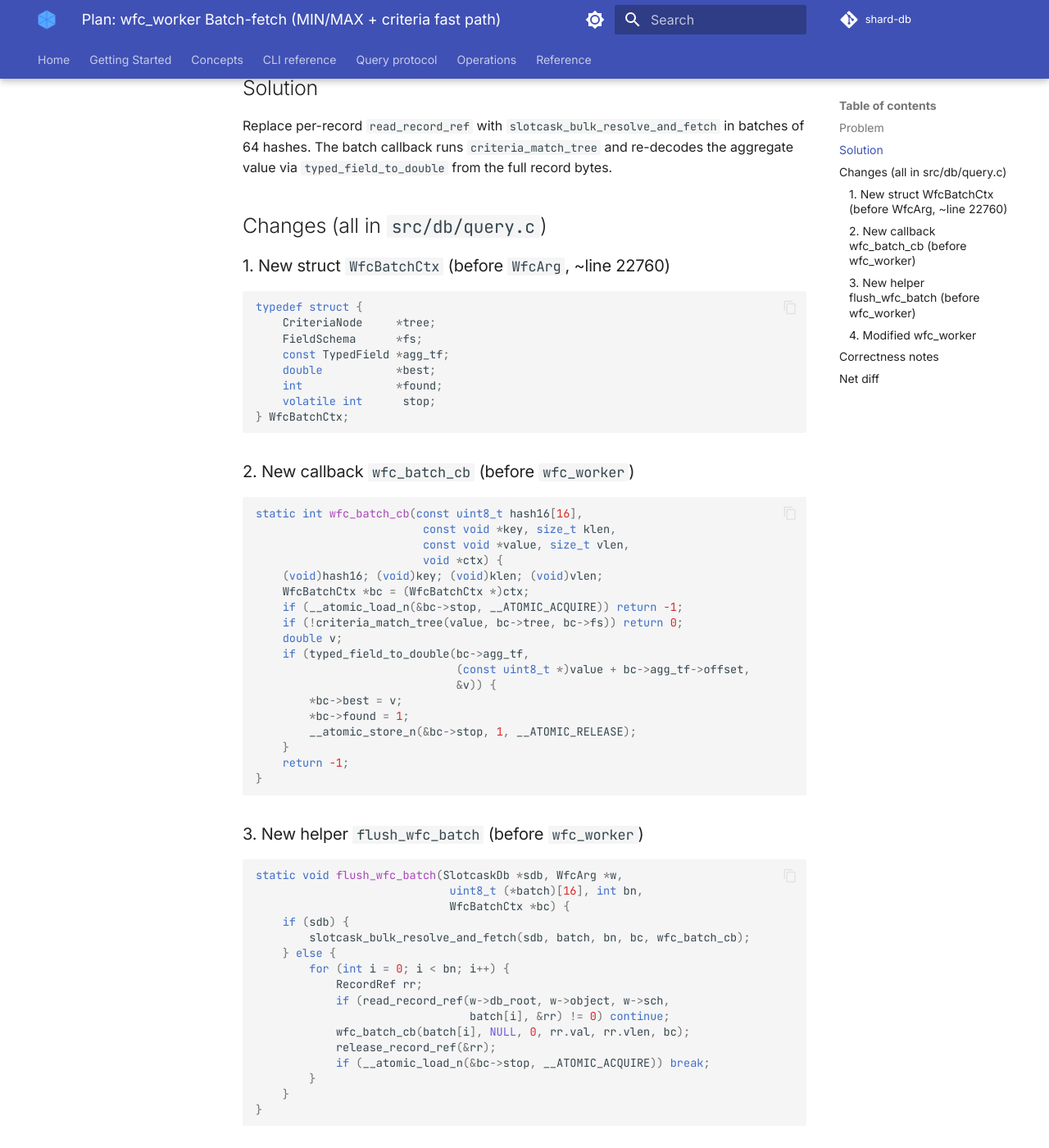
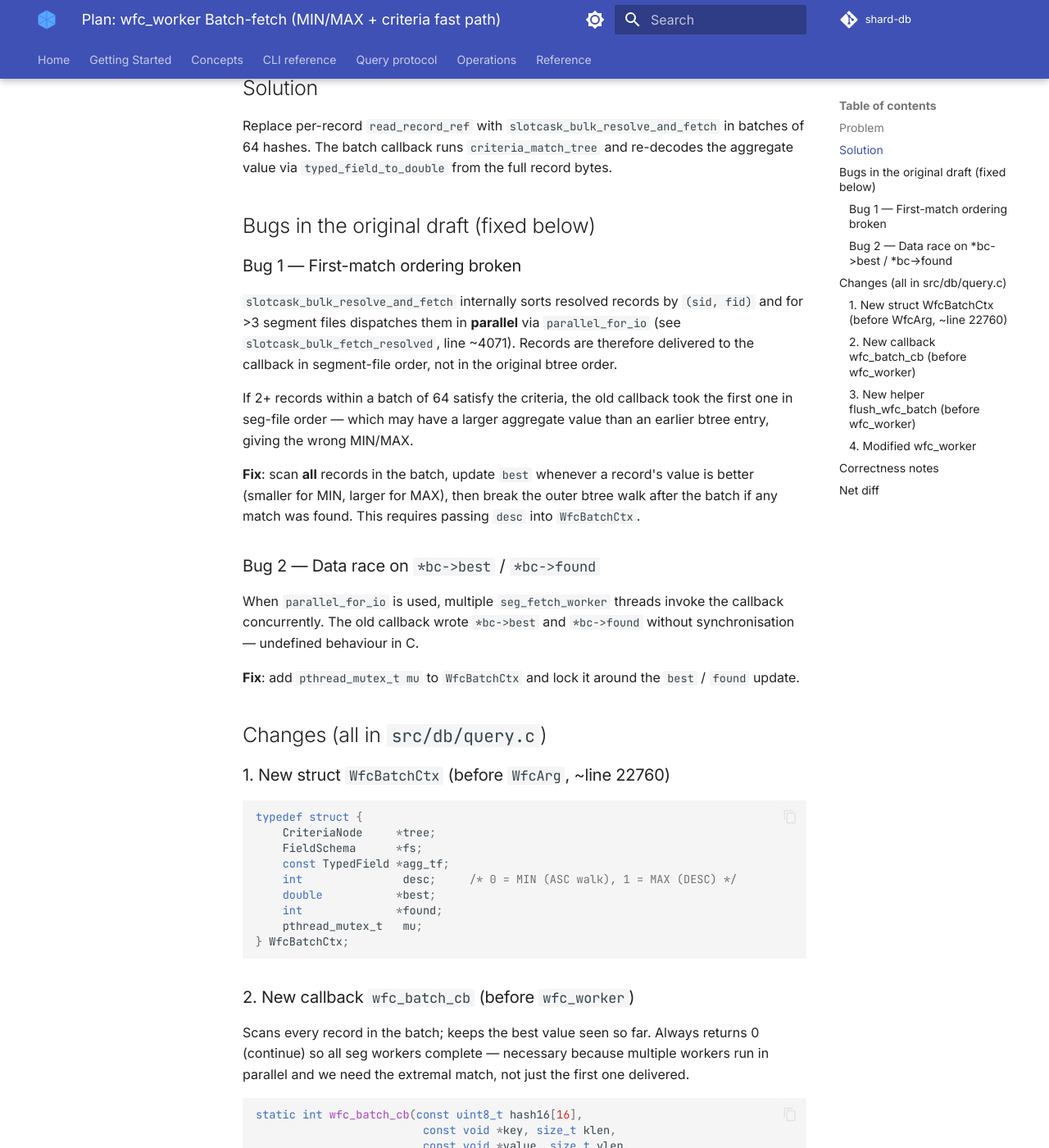
Before and after one commit to sayyiditow/shard-db, an MkDocs documentation site: the page built from docs/plans/2026-06-07-wfc-worker-batch-fetch.md, in a window 1280 px wide and 1400 px high, scrolled down 438 px. Shown: the whole window at 82% size. Built offline with MkDocs 1.6.1 and Material for MkDocs 9.7.7, drawn with Linux system fonts in a browser that asks for light colours; comment, search, counter and statistics services are not loaded; some of the changed text lies outside the part shown.

Commit message:
perf: batch-fetch hashes in wfc_worker (MIN/MAX criteria fast path)
* docs: fix two correctness bugs in wfc_worker batch-fetch plan

Bug 1: slotcask_bulk_resolve_and_fetch delivers records in seg-file order
(not btree order), so the original "first match wins" approach could return
a non-extremal value when 2+ records in a batch match criteria. Fix: scan
all records in each batch and keep the min/max, then break between batches.

Bug 2: parallel_for_io runs multiple seg_fetch_workers concurrently, causing
a data race on *bc->best and *bc->found. Fix: add pthread_mutex_t to
WfcBatchCtx and lock around the compare-and-update.

Also adds `desc` to WfcBatchCtx (needed for correct min vs max comparison),
removes the now-unnecessary `stop` flag, and updates correctness table.

Co-Authored-By: Claude Sonnet 4.6 <noreply@anthropic.com>

* docs: establish Sonnet-plans / Haiku-executes working model

Formalises the plan→delegate→review→commit workflow:
- Sonnet writes explicit plans with quoted anchors, full code blocks,
  invariants, and edge cases — no design decisions left for the executor.
- Haiku is the designated executor, spawned via Agent(model:"haiku") when
  the user says "execute"; strict prompt: implement literally, stop on
  ambiguity, never reinterpret.
- Sonnet reviews the actual git diff and runs tests before any commit.

Co-Authored-By: Claude Sonnet 4.6 <noreply@anthropic.com>

* perf: batch-fetch hashes in wfc_worker (MIN/MAX criteria fast path)

Replace per-record read_record_ref with slotcask_bulk_resolve_and_fetch
in batches of 64. Reduces 1.28M individual KF probes (budget=10000 ×
128 shards) to ~20K batch calls with colocated seg-file reads.

Two correctness fixes over the original design:
- Scan all records in each batch and keep the extremal value (min/max)
  rather than first-delivered, since parallel_for_io delivers in
  seg-file order not btree order.
- Protect best/found updates with a per-worker pthread_mutex_t to
  eliminate the data race from concurrent seg_fetch_workers.

Adds forward declaration for typed_field_to_double (used before its
definition site by the new wfc_batch_cb callback).

Co-Authored-By: Claude Sonnet 4.6 <noreply@anthropic.com>

---------

Co-authored-by: Claude Sonnet 4.6 <noreply@anthropic.com>

````diff
--- a/docs/plans/2026-06-07-wfc-worker-batch-fetch.md
+++ b/docs/plans/2026-06-07-wfc-worker-batch-fetch.md
@@ -1,6 +1,6 @@
 # Plan: wfc_worker Batch-fetch (MIN/MAX + criteria fast path)
 
-**Status:** Draft — reviewed but not yet implemented.
+**Status:** Draft — ready for execution.
 
 ## Problem
 
@@ -17,6 +17,34 @@ in batches of 64 hashes.  The batch callback runs `criteria_match_tree` and
 re-decodes the aggregate value via `typed_field_to_double` from the full
 record bytes.
 
+## Bugs in the original draft (fixed below)
+
+### Bug 1 — First-match ordering broken
+
+`slotcask_bulk_resolve_and_fetch` internally sorts resolved records by
+`(sid, fid)` and for >3 segment files dispatches them in **parallel** via
+`parallel_for_io` (see `slotcask_bulk_fetch_resolved`, line ~4071).  Records
+are therefore delivered to the callback in segment-file order, not in the
+original btree order.
+
+If 2+ records within a batch of 64 satisfy the criteria, the old callback took
+the first one in seg-file order — which may have a larger aggregate value than
+an earlier btree entry, giving the wrong MIN/MAX.
+
+**Fix**: scan **all** records in the batch, update `best` whenever a record's
+value is better (smaller for MIN, larger for MAX), then break the outer btree
+walk after the batch if any match was found.  This requires passing `desc`
+into `WfcBatchCtx`.
+
+### Bug 2 — Data race on `*bc->best` / `*bc->found`
+
+When `parallel_for_io` is used, multiple `seg_fetch_worker` threads invoke
+the callback concurrently.  The old callback wrote `*bc->best` and `*bc->found`
+without synchronisation — undefined behaviour in C.
+
+**Fix**: add `pthread_mutex_t mu` to `WfcBatchCtx` and lock it around the
+`best` / `found` update.
+
 ## Changes (all in `src/db/query.c`)
 
 ### 1. New struct `WfcBatchCtx` (before `WfcArg`, ~line 22760)
@@ -26,13 +54,19 @@ typedef struct {
     CriteriaNode     *tree;
     FieldSchema      *fs;
     const TypedField *agg_tf;
+    int               desc;     /* 0 = MIN (ASC walk), 1 = MAX (DESC) */
     double           *best;
     int              *found;
-    volatile int      stop;
+    pthread_mutex_t   mu;
 } WfcBatchCtx;
 ```
 
 ### 2. New callback `wfc_batch_cb` (before `wfc_worker`)
+
+Scans every record in the batch; keeps the best value seen so far.
+Always returns 0 (continue) so all seg workers complete — necessary
+because multiple workers run in parallel and we need the extremal match,
+not just the first one delivered.
 
 ```c
 static int wfc_batch_cb(const uint8_t hash16[16],
@@ -41,17 +75,21 @@ static int wfc_batch_cb(const uint8_t hash16[16],
                          void *ctx) {
     (void)hash16; (void)key; (void)klen; (void)vlen;
     WfcBatchCtx *bc = (WfcBatchCtx *)ctx;
-    if (__atomic_load_n(&bc->stop, __ATOMIC_ACQUIRE)) return -1;
     if (!criteria_match_tree(value, bc->tree, bc->fs)) return 0;
     double v;
-    if (typed_field_to_double(bc->agg_tf,
-                              (const uint8_t *)value + bc->agg_tf->offset,
-                              &v)) {
-        *bc->best = v;
+    if (!typed_field_to_double(bc->agg_tf,
+                               (const uint8_t *)value + bc->agg_tf->offset,
+                               &v))
+        return 0;
+    pthread_mutex_lock(&bc->mu);
+    if (!*bc->found ||
+        (!bc->desc && v < *bc->best) ||
+        ( bc->desc && v > *bc->best)) {
+        *bc->best  = v;
         *bc->found = 1;
-        __atomic_store_n(&bc->stop, 1, __ATOMIC_RELEASE);
     }
-    return -1;
+    pthread_mutex_unlock(&bc->mu);
+    return 0;
 }
 ```
 
@@ -70,7 +108,6 @@ static void flush_wfc_batch(SlotcaskDb *sdb, WfcArg *w,
                                 batch[i], &rr) != 0) continue;
             wfc_batch_cb(batch[i], NULL, 0, rr.val, rr.vlen, bc);
             release_record_ref(&rr);
-            if (__atomic_load_n(&bc->stop, __ATOMIC_ACQUIRE)) break;
         }
     }
 }
@@ -100,8 +137,15 @@ static void *wfc_worker(void *arg) {
 #define WFC_BATCH 64
     uint8_t batch[WFC_BATCH][16];
     int bn = 0;
-    WfcBatchCtx bc = { w->tree, w->fs, w->agg_tf,
-                        &w->best, &w->found, 0 };
+    WfcBatchCtx bc = {
+        .tree   = w->tree,
+        .fs     = w->fs,
+        .agg_tf = w->agg_tf,
+        .desc   = w->desc,
+        .best   = &w->best,
+        .found  = &w->found,
+        .mu     = PTHREAD_MUTEX_INITIALIZER,
+    };
 
     while (btree_range_iter_next(it, &val, &vlen, &hash16) == 1) {
         if (query_deadline_tick(w->deadline, &w->dl_counter)) break;
@@ -117,10 +161,10 @@ static void *wfc_worker(void *arg) {
         if (bn >= WFC_BATCH) {
             flush_wfc_batch(sdb, w, batch, bn, &bc);
             bn = 0;
-            if (__atomic_load_n(&bc.stop, __ATOMIC_ACQUIRE)) break;
+            if (w->found) break;   /* first batch with a match → done */
         }
     }
-    if (bn > 0 && !__atomic_load_n(&bc.stop, __ATOMIC_ACQUIRE))
+    if (bn > 0 && !w->found)
         flush_wfc_batch(sdb, w, batch, bn, &bc);
 
     btree_range_iter_close(it);
@@ -132,14 +176,15 @@ static void *wfc_worker(void *arg) {
 
 | Concern | Status |
 |---|---|
-| **First-match semantics** | Callback sets `bc.stop = 1` and returns `-1`. `slotcask_bulk_resolve_and_fetch` stops processing further hashes. Remainder check guards against stale flush. |
+| **First-match semantics** | Callback scans all records in the batch; keeps the min (ASC) or max (DESC) value via locked compare-and-update. After each flush the outer loop breaks if any match was found — subsequent btree entries can only have worse (or equal) values. Correct. |
+| **Race on best/found** | Protected by `bc.mu` (PTHREAD_MUTEX_INITIALIZER). One mutex per `wfc_worker` invocation; doesn't affect cross-shard parallelism. |
 | **Zero values** | `decode_index_key_to_double` (main loop) skips zeros before batching; `typed_field_to_double` (callback) also skips zeros — same semantics as today. |
-| **Aggregate value** | Decoded from full record via `agg_tf->offset`. No parallel-array storage needed. |
-| **Deadlock (nested pools)** | `parallel_for` → `parallel_for_io` is safe — both pools have help-draining. |
-| **sdb == NULL** | Falls back to `read_record_ref` + direct callback per record. Same I/O as today. |
-| **Budget/deadline mid-batch** | Main loop breaks; remainder flushed (or skipped if stop already set). |
-| **Stack size** | `batch[64][16]` = 1024 bytes, within-safe. |
+| **Aggregate value** | Decoded from full record via `agg_tf->offset`. Equivalent to the btree-key decode per the comment at line ~22308. |
+| **Deadlock (nested pools)** | `parallel_for` → `parallel_for_io` is safe — both pools have help-draining. The per-batch mutex (`bc.mu`) is only held during a tiny compare-and-update, never across a blocking call. |
+| **sdb == NULL** | Falls back to `read_record_ref` + sequential direct callback. Correct. |
+| **Budget/deadline mid-batch** | Main loop breaks before filling batch; remainder flushed (or skipped if found is already set). |
+| **Stack size** | `batch[64][16]` = 1024 bytes + mutex. Within-safe. |
 
 ## Net diff
 
-~+40 lines (55 new, ~15 replaced).
+~+55 lines (65 new, ~10 replaced).
````
Also changed, not shown: other parts of docs/plans/2026-06-07-wfc-worker-batch-fetch.md (+1 -1 lines), CLAUDE.md (+11 -3 lines), 1 other file.
